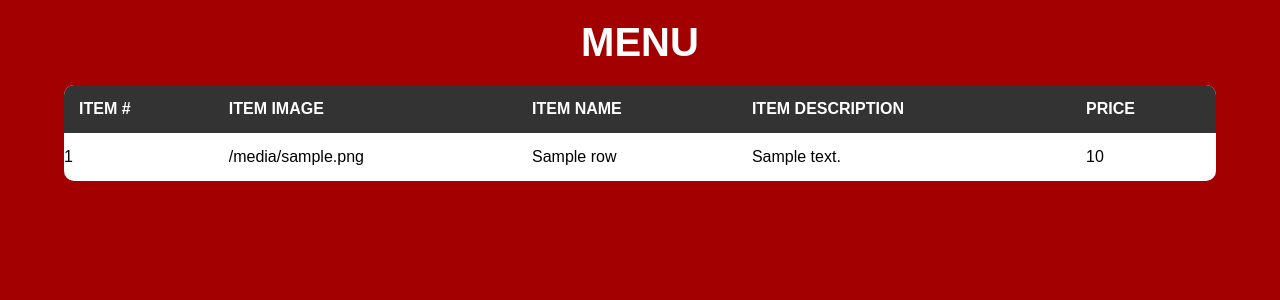
After one commit to AllenAlfonso02/Foodie, a Flask app: template Foodie/templates/userMenuView.html in a window 1280 px wide. The commit adds this page. Shown: the top 300 px of the page. Run offline with Flask 3, Linux system fonts and the light colour scheme; the template is opened without the code that fills it: most values are stand-ins (such as "Sample title", 1, 10 or a date in 2020); some libraries are stand-ins or nearby versions.

Commit message:
Small fixes/ html for userMenuView

```diff
--- a/Foodie/app.py
+++ b/Foodie/app.py
@@ -6,8 +6,8 @@ app = Flask(__name__)
 # Database connection parameters
 host = "localhost"
 user = "root"
-password = "septons"
-database = "foodie"
+password = "0179849Aa$"
+database = "Foodie"
 
 db = MySQLdb.connect(host=host, user=user, passwd=password, db=database)
 cursor = db.cursor()
--- /dev/null
+++ b/Foodie/templates/userMenuView.html
@@ -0,0 +1,56 @@
+<!DOCTYPE html>
+<head>
+    <title>MENU</title>
+    <style>
+        body {
+            background-color: #A30101;
+            font-family: Arial, sans-serif;
+            color: #FFFFFF;
+            margin: 0;
+            padding: 0;
+            display: flex;
+            flex-direction: column;
+            align-items: center;
+            text-align: center;
+        }
+        h1 {margin: 20px 0; font-size: 2.5em;}
+        table {
+            border-collapse: collapse;
+            width: 90%;
+            background-color: #FFFFFF;
+            color: #000000;
+            border-radius: 10px;
+            overflow: hidden;
+        }
+        thead {background-color: #333333; color: #FFFFFF;}
+        th {padding: 15px; text-align: left;}
+        tr:nth-child(even) {background-color: #f2f2f2;}
+
+    </style>
+</head>
+<body>
+    <h1>MENU</h1>
+    <table>
+        <thead>
+            <tr>
+                <th>ITEM #</th>
+                <th>ITEM IMAGE</th>
+                <th>ITEM NAME</th>
+                <th>ITEM DESCRIPTION</th>
+                <th>PRICE</th>
+            </tr>
+        </thead>
+        <tbody>
+            {% for row in rows %}
+                <tr>
+                    <td style="padding: 0px; text-align: left;">{{row["id"]}}</td>
+                    <td style="padding: 15px; text-align: left;">{{row["image"]}}</td>
+                    <td style="padding: 15px; text-align: left;">{{row["name"]}}</td>
+                    <td style="padding: 15px; text-align: left;">{{row["description"]}}</td>
+                    <td style="padding: 15px; text-align: left;">{{row["price"]}}</td>
+                </tr>
+            {% endfor %}
+        </tbody>
+    </table>
+</body>
+</html>
```
Also changed, not shown: Foodie/setup.py (renamed from setup.py, +7 -3 lines), Foodie/templates/editestablishment.html (+2 -10 lines), README.md (deleted).
